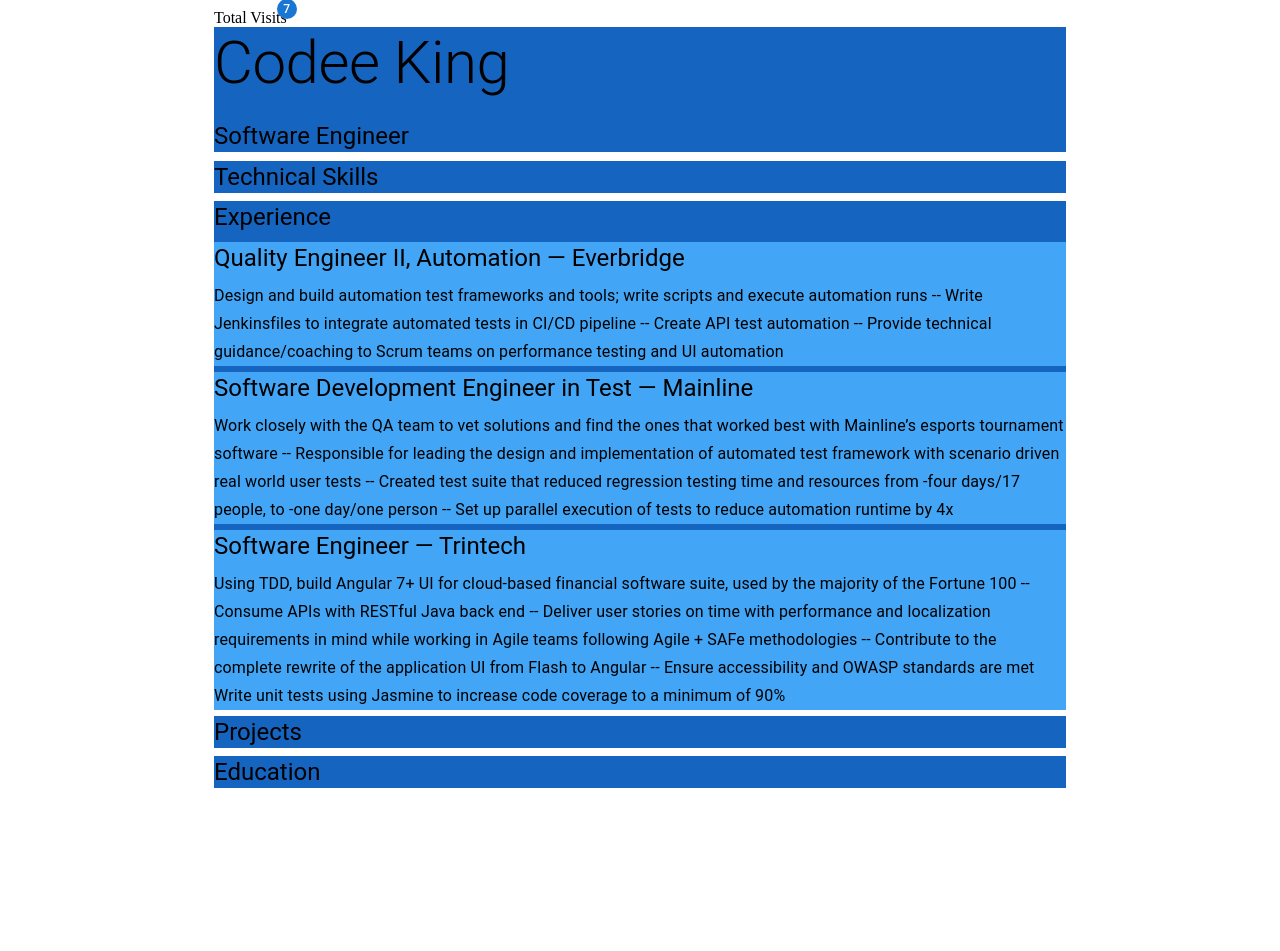
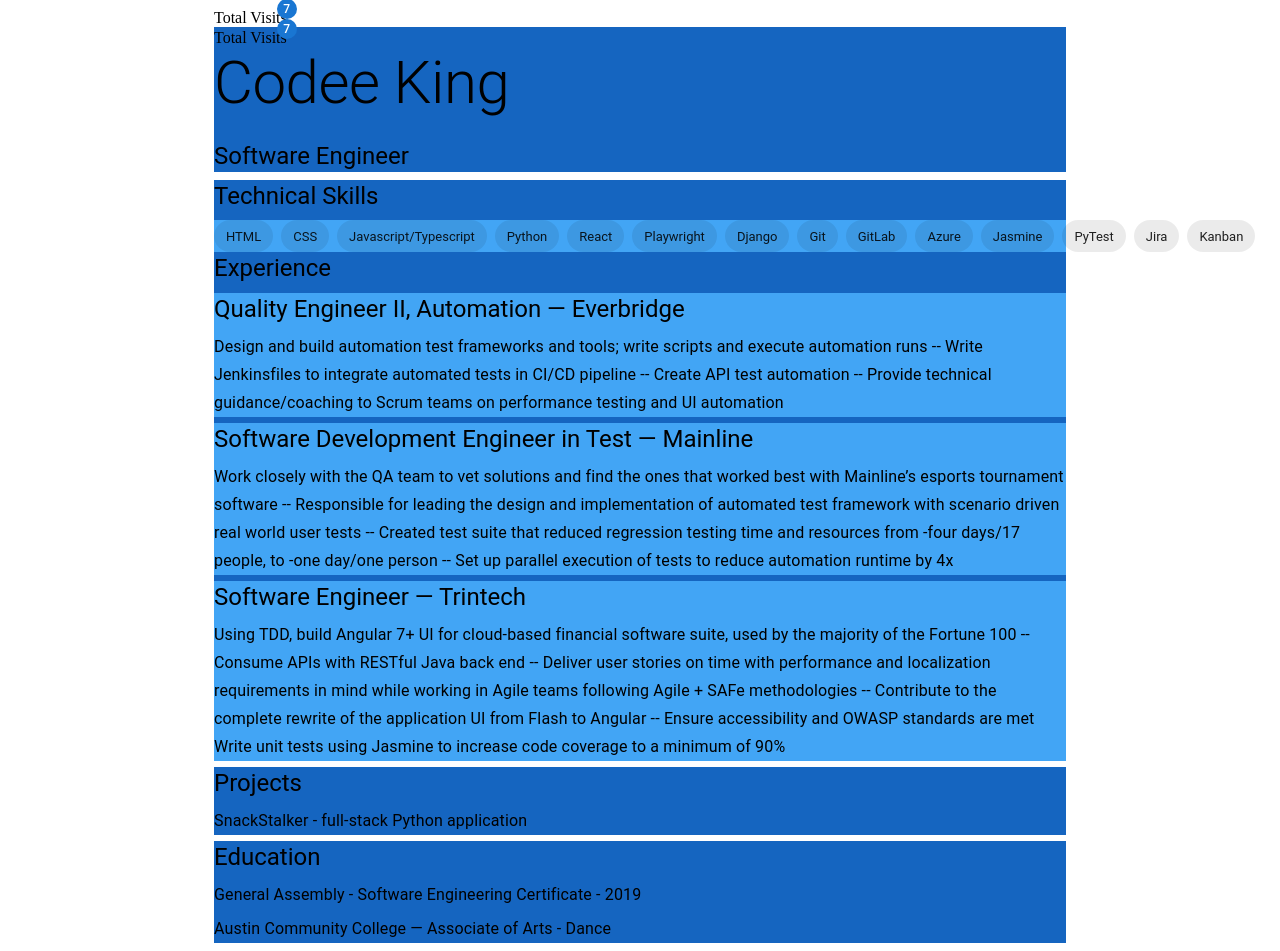
Before and after one commit to Codeebk/react-resume, a React (Create React App) app: page / in a window 1280 px wide. Before the commit the page ends 800 px from the top, so only its background shows below. Built offline with nearby package versions, Linux system fonts and the light colour scheme.

Commit message:
add component for listing technical skills array as an array of Chips

```diff
--- a/src/App.js
+++ b/src/App.js
@@ -3,9 +3,27 @@ import Box from "@mui/material/Box";
 import Typography from "@mui/material/Typography";
 import ExperienceEntry from "./components/experience-entry";
 import VisitorCounter from "./components/visitor-counter";
-import Container from '@mui/material/Container';
+import Container from "@mui/material/Container";
+import TechnicalSkillsList from "./components/technical-skills-list";
+import { Chip } from "@mui/material";
 
 let visitorCount = 7;
+let technicalSkills = [
+  "HTML",
+  "CSS",
+  "Javascript/Typescript",
+  "Python",
+  "React",
+  "Playwright",
+  "Django",
+  "Git",
+  "GitLab",
+  "Azure",
+  "Jasmine",
+  "PyTest",
+  "Jira",
+  "Kanban",
+];
 let experienceEntries = [
   {
     title: "Quality Engineer II, Automation — Everbridge",
@@ -31,10 +49,10 @@ function App() {
       <VisitorCounter visitorCount={visitorCount} />
       <Box
         sx={{
-          backgroundColor: "primary.dark"
+          backgroundColor: "primary.dark",
         }}
       >
-
+        <VisitorCounter visitorCount={visitorCount} />
         <Typography variant="h2" gutterBottom component="div">
           Codee King
         </Typography>
@@ -50,6 +68,7 @@ function App() {
         <Typography variant="h5" gutterBottom component="div">
           Technical Skills
         </Typography>
+        <TechnicalSkillsList technicalSkills={technicalSkills} />
       </Box>
       <Box
         sx={{
@@ -71,6 +90,9 @@ function App() {
         <Typography variant="h5" gutterBottom component="div">
           Projects
         </Typography>
+        <Typography variant="subtitle1" gutterBottom component="div">
+          SnackStalker - full-stack Python application
+        </Typography>
       </Box>
       <Box
         sx={{
@@ -80,8 +102,14 @@ function App() {
         <Typography variant="h5" gutterBottom component="div">
           Education
         </Typography>
+        <Typography variant="subtitle1" gutterBottom component="div">
+          General Assembly - Software Engineering Certificate - 2019
+        </Typography>
+        <Typography variant="subtitle1" gutterBottom component="div">
+          Austin Community College — Associate of Arts - Dance
+        </Typography>
       </Box>
-      </Container>
+    </Container>
   );
 }
 
--- /dev/null
+++ b/src/components/technical-skills-list.js
@@ -0,0 +1,20 @@
+import { Box } from "@mui/material";
+import Chip from "@mui/material/Chip";
+import Stack from "@mui/material/Stack";
+
+function TechnicalSkillsList({ technicalSkills }) {
+  return (
+    <Box sx={{
+      backgroundColor: "primary.light",
+    }}>
+    <Stack direction="row" spacing={1}>
+
+      {technicalSkills.map(skill =>
+        <Chip label={skill} />
+      )}
+    </Stack>
+    </Box>
+  );
+}
+
+export default TechnicalSkillsList;
```
